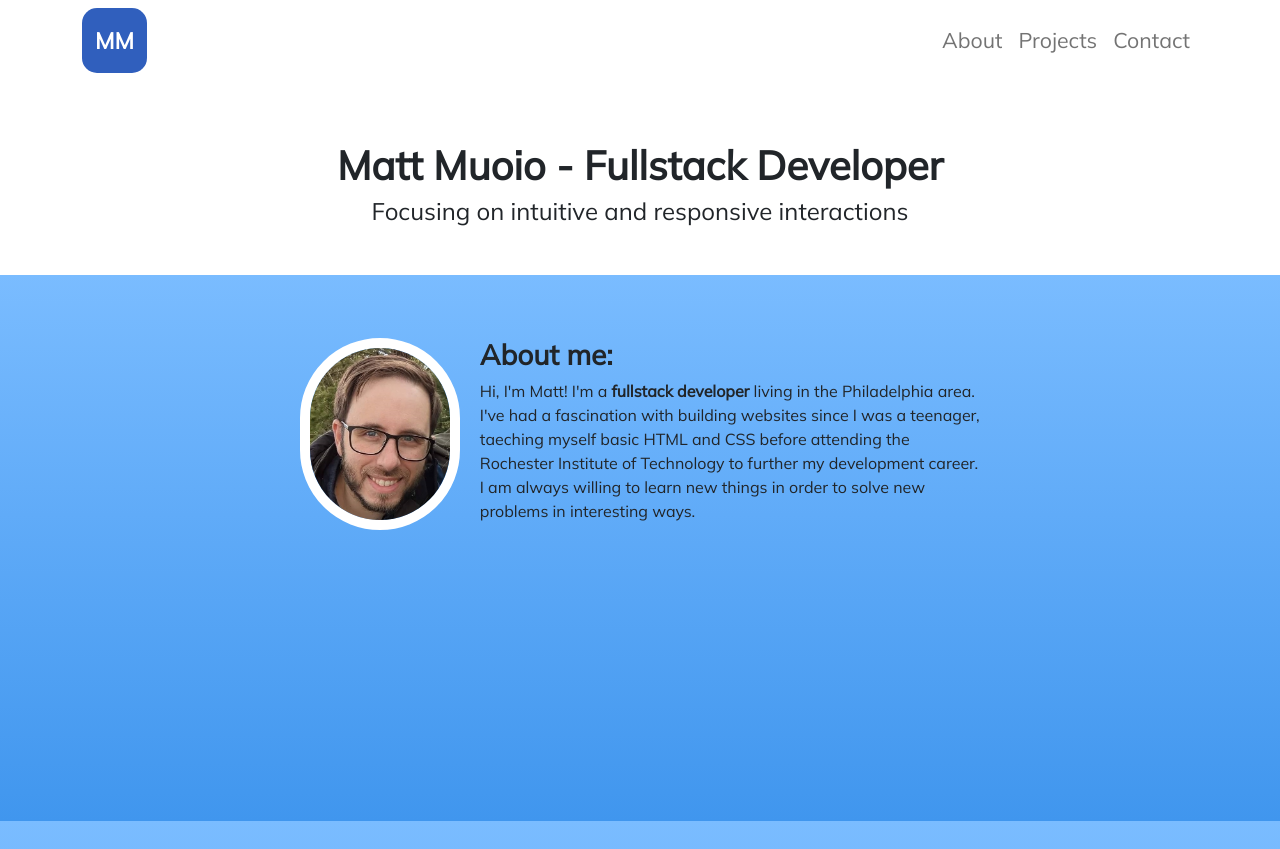
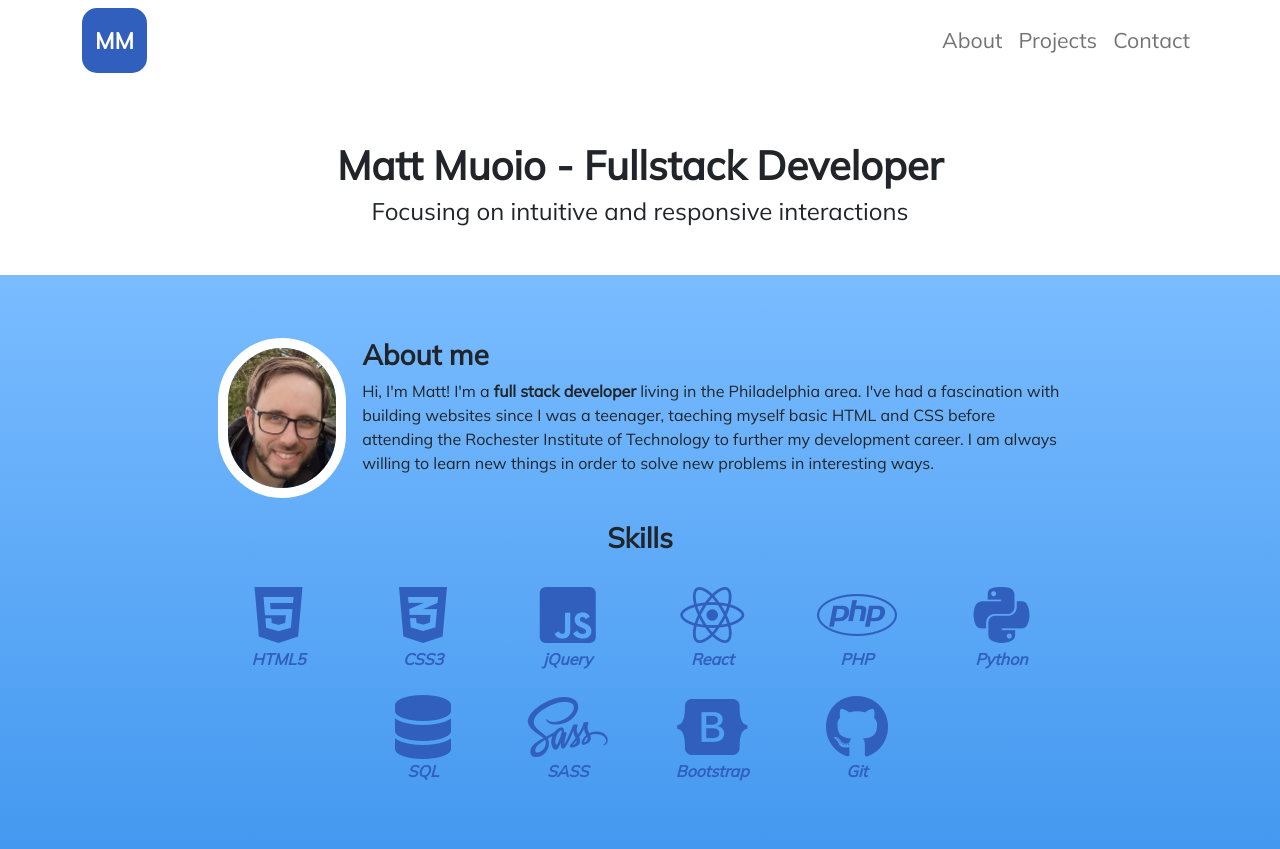
Before and after one commit to mmuoio/portfolio, a website: page index.html in a window 1280 px wide. Shown: the top 849 px of the page. Drawn offline with nearby package versions, Linux system fonts and the light colour scheme.

Commit message:
added Skills and some scroll animations

```diff
--- a/index.html
+++ b/index.html
@@ -27,6 +27,11 @@
 			rel="stylesheet"
 			href="https://cdnjs.cloudflare.com/ajax/libs/font-awesome/6.2.0/css/all.min.css"
 		/>
+		<link
+			href="https://unpkg.com/aos@2.3.1/dist/aos.css"
+			rel="stylesheet"
+		/>
+
 		<link rel="stylesheet" type="text/css" href="./style.css" />
 	</head>
 	<body>
@@ -77,14 +82,14 @@
 			</div>
 		</header>
 
-		<div class="p-5 jumbo-cover blue d-flex align-items-center">
+		<div class="jumbo-cover blue">
 			<div class="container about-me">
-				<img src="img/profile.jpg" class="profile-photo" />
+				<div class="profile-photo"><img src="img/profile.jpg" /></div>
 
-				<h3><strong>About me:</strong></h3>
+				<h3><strong>About me</strong></h3>
 				<p>
 					Hi, I'm Matt! I'm a
-					<strong>fullstack developer</strong> living in the
+					<strong>full stack developer</strong> living in the
 					Philadelphia area. I've had a fascination with building
 					websites since I was a teenager, taeching myself basic HTML
 					and CSS before attending the Rochester Institute of
@@ -92,6 +97,63 @@
 					willing to learn new things in order to solve new problems
 					in interesting ways.
 				</p>
+			</div>
+			<div
+				class="container skills justify-content-center"
+				data-aos="fade-up"
+			>
+				<h3><strong>Skills</strong></h3>
+
+				<div class="row justify-content-center">
+					<div class="col-4 col-md-3 col-lg-2">
+						<i class="fa-brands fa-html5 fa-4x"></i><br /><strong
+							>HTML5</strong
+						>
+					</div>
+					<div class="col-4 col-md-3 col-lg-2">
+						<i class="fa-brands fa-css3-alt fa-4x"></i><br /><strong
+							>CSS3</strong
+						>
+					</div>
+					<div class="col-4 col-md-3 col-lg-2">
+						<i class="fa-brands fa-square-js fa-4x"></i
+						><br /><strong>jQuery</strong>
+					</div>
+					<div class="col-4 col-md-3 col-lg-2">
+						<i class="fa-brands fa-react fa-4x"></i><br /><strong
+							>React</strong
+						>
+					</div>
+					<div class="col-4 col-md-3 col-lg-2">
+						<i class="fa-brands fa-php fa-4x"></i><br /><strong
+							>PHP</strong
+						>
+					</div>
+					<div class="col-4 col-md-3 col-lg-2">
+						<i class="fa-brands fa-python fa-4x"></i><br /><strong
+							>Python</strong
+						>
+					</div>
+					<div class="col-4 col-md-3 col-lg-2">
+						<i class="fa-solid fa-database fa-4x"></i><br /><strong
+							>SQL</strong
+						>
+					</div>
+					<div class="col-4 col-md-3 col-lg-2">
+						<i class="fa-brands fa-sass fa-4x"></i><br /><strong
+							>SASS</strong
+						>
+					</div>
+					<div class="col-4 col-md-3 col-lg-2">
+						<i class="fa-brands fa-bootstrap fa-4x"></i
+						><br /><strong>Bootstrap</strong>
+					</div>
+					<div class="col-4 col-md-3 col-lg-2">
+						<i class="fa-brands fa-github fa-4x"></i><br /><strong
+							>Git</strong
+						>
+					</div>
+				</div>
 			</div>
 		</div>
 
@@ -116,6 +178,10 @@
 			</div>
 		</footer>
 
+		<script src="https://unpkg.com/aos@2.3.1/dist/aos.js"></script>
+		<script>
+			AOS.init();
+		</script>
 		<script src="scripts.js"></script>
 		<script
 			src="https://cdn.jsdelivr.net/npm/bootstrap@5.2.1/dist/js/bootstrap.bundle.min.js"
--- a/style.scss
+++ b/style.scss
@@ -8,6 +8,9 @@ $headerTransitionSpeed: 0.15s;
 html,
 body {
 	font-family: $fontFamily;
+	@media screen and (max-width: $responsiveSize) {
+		font-size: 16pt;
+	}
 }
 
 .sticky {
@@ -51,6 +54,8 @@ body {
 	.container {
 		background-color: #fff;
 	}
+
+	z-index: 10;
 }
 
 header {
@@ -63,33 +68,67 @@ header {
 		text-align: center;
 	}
 }
+
+//***************************************************************************
+//******COVER******
+//***************************************************************************
+.flex-break {
+	flex-basis: 100%;
+	height: 0;
+	width: 100%;
+}
 .jumbo-cover {
+	padding: 48px 16px;
 	.container {
-		height: 40vh;
-		width: 60%;
+		min-height: 20vh;
+		max-width: 70%;
 		@media screen and (max-width: $responsiveSize) {
-			width: 100%;
+			max-width: 100%;
 		}
 		padding: 15px;
 		.profile-photo {
+			img {
+				width: 8em;
+				height: 10em;
+				border-radius: 200px;
+				border: 10px solid #fff;
+				object-fit: cover;
+			}
 			float: left;
-			margin-right: 20px;
+			margin-right: 1em;
 			padding: 0px;
-			width: 10em;
-			height: 12em;
-			max-width: 100%;
-			border-radius: 200px;
-			border: 10px solid #fff;
-			object-fit: cover;
+
 			@media screen and (max-width: $responsiveSize) {
-				//display: none;
+				float: none;
+				text-align: center;
+				margin-bottom: 1em;
+				margin-right: 0;
 			}
-		}
-		.about-me {
 		}
 
 		@media screen {
-			min-height: 450px;
+			//min-height: 450px;
+		}
+	}
+
+	.skills {
+		h3 {
+			text-align: center;
+			margin-bottom: 1em;
+		}
+		div {
+			text-align: center;
+			margin-bottom: 1.5em;
+			font-style: italic;
+			color: $brandColor;
+		}
+		.fa-brands,
+		.fa-solid {
+			transition: all 0.2s ease-in-out;
+			cursor: pointer;
+			&:hover {
+				transform: scale(1.15);
+			}
 		}
 	}
 }
```
Also changed, not shown: style.css, 1 other file.
